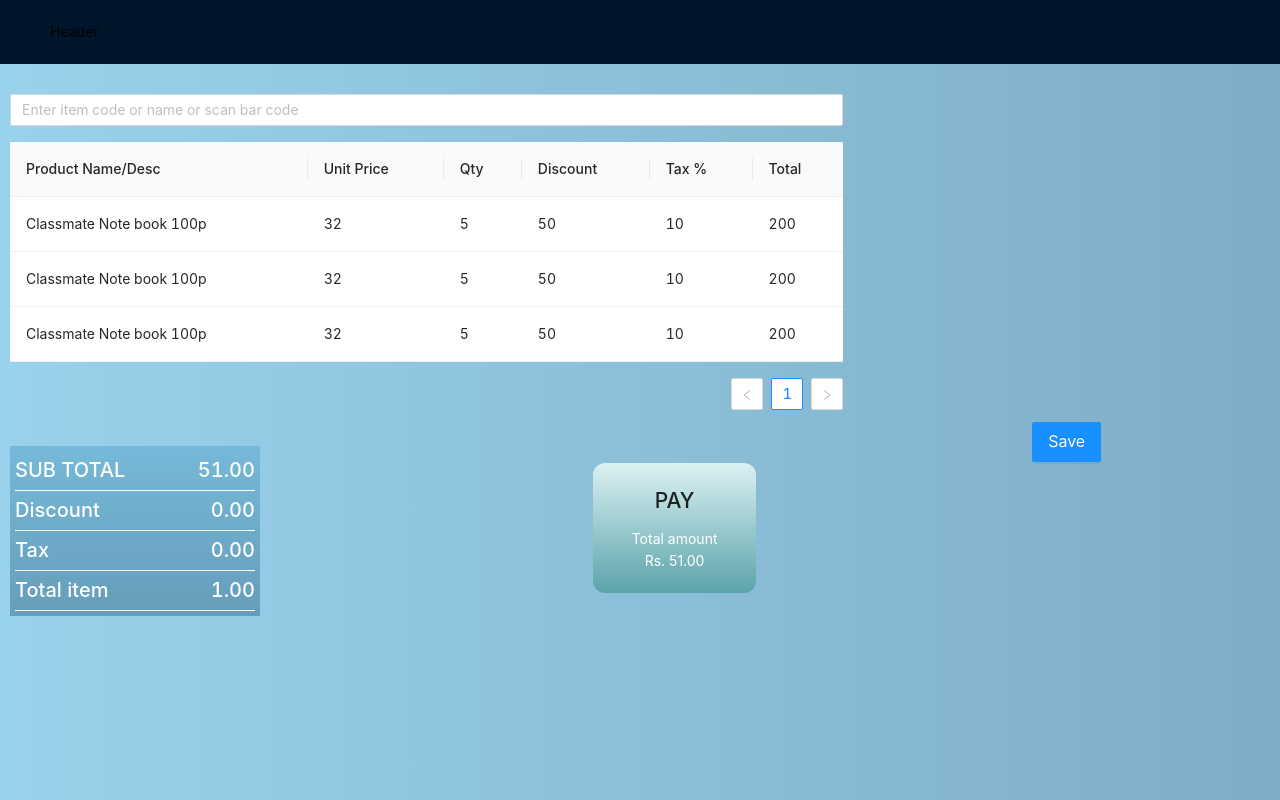
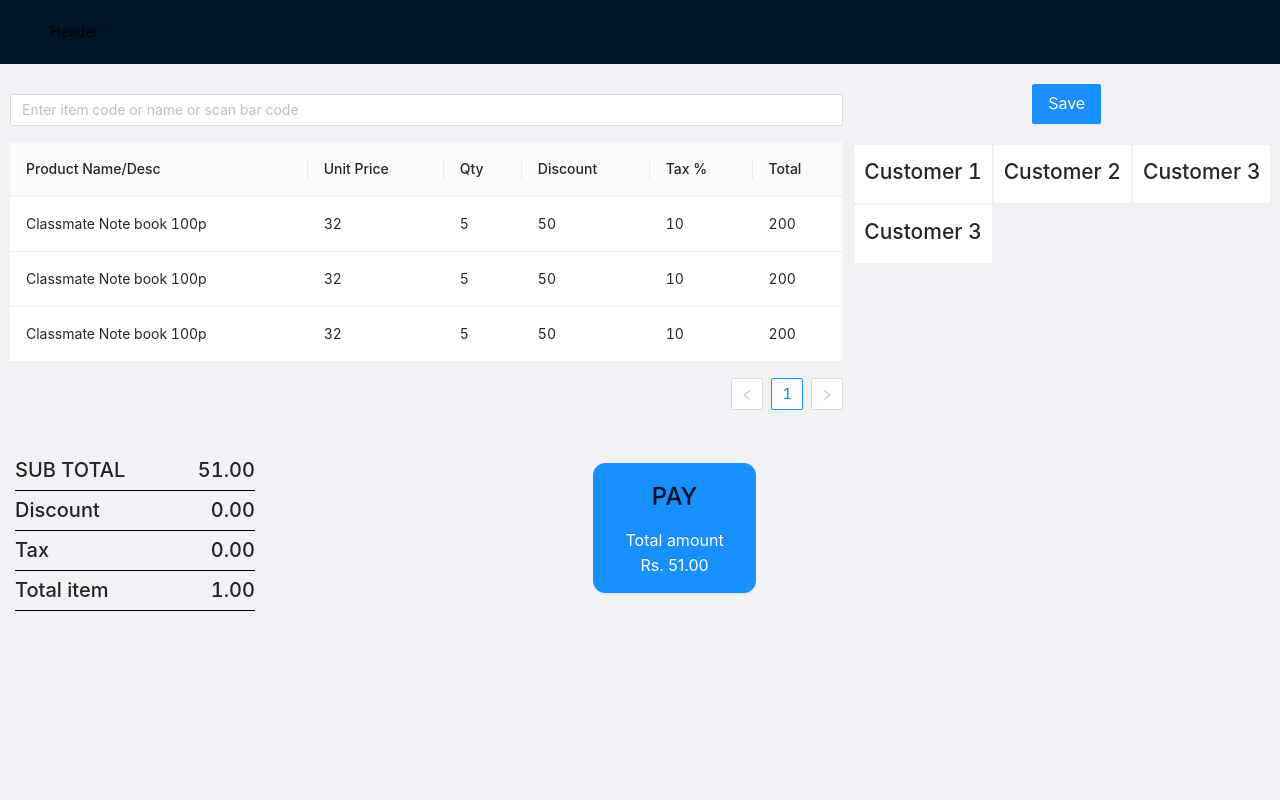
Before and after one commit to princekf/fiveby.one, a React (Create React App) app in the folder frontend/: page /sales in a window 1280 px wide. Built offline with nearby package versions, Linux system fonts and the light colour scheme.

Commit message:
Sales page background removal and purchase page initial commit

```diff
--- a/frontend/src/App.tsx
+++ b/frontend/src/App.tsx
@@ -5,7 +5,8 @@ import "./App.css";
 import LoginForm from "./components/login/LoginForm";
 import { isSessionValid, clearSession, getAuthHeaders } from "./session";
 import HomeContainer from "./components/home/HomeContainer";
-import Sales from "./components/sales/sales-create/sales";
+import Sales from "./components/sales/sales-create/Sales";
+import Purchase from "./components/purchase/Purchase";
 
 export interface AppState {
   email: string;
@@ -42,6 +43,9 @@ class App extends React.Component<{}, AppState> {
           </Route>
           <Route path="/sales">
             <Sales />
+          </Route>
+          <Route path="/purchase">
+            <Purchase />
           </Route>
         </Switch>
         {/*this.state.isLoggedIn ?
--- a/frontend/src/components/sales/sales-create/sales.tsx
+++ b/frontend/src/components/purchase/Purchase.tsx
@@ -1,36 +1,33 @@
-import React, { useState } from "react";
-import { Button, Form, Input, Checkbox, Spin, message, Table, Layout, Row, Col, AutoComplete } from "antd";
-import { SettingOutlined } from "@ant-design/icons";
-import "./Sales.css";
-import { string } from "prop-types";
+import React, { Component } from "react";
+import { Button, Table, Layout, Row, Col, AutoComplete } from "antd";
+// import { SettingOutlined } from "@ant-design/icons";
+// import "./Sales.css";
+// import { string } from "prop-types";
 
-const { Header, Footer, Sider, Content } = Layout;
+const { Header } = Layout;
 
 const dataSource = [
   {
     key: "1",
     name: "Classmate Note book 100p",
-    unit_price: 32,
+    rate: 32,
     quantity: 5,
-    discount: 50,
     tax: 10,
     total: 200,
   },
   {
     key: "2",
     name: "Classmate Note book 100p",
-    unit_price: 32,
+    rate: 32,
     quantity: 5,
-    discount: 50,
     tax: 10,
     total: 200,
   },
   {
     key: "3",
     name: "Classmate Note book 100p",
-    unit_price: 32,
+    rate: 32,
     quantity: 5,
-    discount: 50,
     tax: 10,
     total: 200,
   },
@@ -38,24 +35,19 @@ const dataSource = [
 
 const columns = [
   {
-    title: "Product Name/Desc",
+    title: "Name",
     dataIndex: "name",
     key: "name",
   },
   {
-    title: "Unit Price",
-    dataIndex: "unit_price",
-    key: "unit_price",
+    title: "Rate",
+    dataIndex: "rate",
+    key: "rate",
   },
   {
     title: "Qty",
     dataIndex: "quantity",
     key: "quantity",
-  },
-  {
-    title: "Discount",
-    dataIndex: "discount",
-    key: "discount",
   },
   {
     title: "Tax %",
@@ -81,13 +73,13 @@ const options = [
   },
 ];
 
-export class Sales extends React.Component {
+export class purchase extends Component {
   public render() {
     return (
       <Layout>
         <Header>Header</Header>
         <Row className="main_div">
-          <Col span={16} style={{ padding: "10px" }}>
+          <Col span={24} style={{ padding: "10px" }}>
             <div style={{ marginBottom: 16 }}>
               {/* <Input className="search_input" addonAfter={<SettingOutlined />} defaultValue="mysite" /> */}
               <AutoComplete
@@ -131,15 +123,15 @@ export class Sales extends React.Component {
               </div>
             </div>
           </Col>
-          <Col span={8} style={{ display: "flex" }}>
+          {/* <Col span={8} style={{ display: "flex" }}>
             <Button style={{ margin: "auto" }} type="primary" size={"large"}>
               Save
             </Button>
-          </Col>
+          </Col> */}
         </Row>
       </Layout>
     );
   }
 }
 
-export default Sales;
+export default purchase;
--- a/frontend/src/components/sales/sales-create/Sales.css
+++ b/frontend/src/components/sales/sales-create/Sales.css
@@ -2,7 +2,7 @@
   box-sizing: border-box;
   width: 100%;
   height: calc(100vh - 64px);
-  background-image: linear-gradient(to right, #99d2ec , #71a4c0e3);
+  /* background-image: linear-gradient(to right, #99d2ec , #71a4c0e3); */
   padding-top: 20px;
   display: flex;
   overflow: auto;
@@ -33,35 +33,35 @@
 }
 .total_cont {
   width: 30%;
-  background-image: linear-gradient(to bottom, #76b9d8, #669dba);
+  /* background-image: linear-gradient(to bottom, #76b9d8, #669dba); */
   /* height: 100%; */
   padding: 5px;
   box-sizing: border-box;
 }
 .subtotal {
   height: 40px;
-  border-bottom: 1px solid white;
+  border-bottom: 1px solid black;
   display: flex;
   align-items: center;
   justify-content: space-between;
 }
 .disc {
   height: 40px;
-  border-bottom: 1px solid white;
+  border-bottom: 1px solid black;
   display: flex;
   align-items: center;
   justify-content: space-between;
 }
 .tax {
   height: 40px;
-  border-bottom: 1px solid white;
+  border-bottom: 1px solid black;
   display: flex;
   align-items: center;
   justify-content: space-between;
 }
 .total_item {
   height: 40px;
-  border-bottom: 1px solid white;
+  border-bottom: 1px solid black;
   display: flex;
   align-items: center;
   justify-content: space-between;
@@ -69,7 +69,7 @@
 .total_heading {
   margin: 0;
   font-size: 20px;
-  color: white;
+  /* color: white; */
   text-align: left;
   justify-content: space-between;
 }
@@ -77,12 +77,17 @@
   width: 30%;
 }
 .pay_btn {
-  height: 130px;
+  height: 130px !important;
   width: 65%;
-  color: white;
+  /* color: white; */
   margin-top: 17px;
-  border-radius: 12px;
-  background: white;
+  border-radius: 12px !important;
+  /* background: white; */
   border: none;
-  background-image: linear-gradient(to bottom, #dcf1f3, #1a8088b8);
+  /* background-image: linear-gradient(to bottom, #dcf1f3, #1a8088b8); */
 }
+.card {
+  height: 60px;
+  margin: 0 7px;
+  cursor: pointer;
+}
--- /dev/null
+++ b/frontend/src/components/sales/sales-create/Sales.tsx
@@ -0,0 +1,161 @@
+import React, { useState } from "react";
+import { Button, Form, Input, Checkbox, Spin, message, Table, Layout, Row, Col, AutoComplete, Card } from "antd";
+import { SettingOutlined } from "@ant-design/icons";
+import "./Sales.css";
+import { string } from "prop-types";
+
+const { Header, Footer, Sider, Content } = Layout;
+
+const dataSource = [
+  {
+    key: "1",
+    name: "Classmate Note book 100p",
+    unit_price: 32,
+    quantity: 5,
+    discount: 50,
+    tax: 10,
+    total: 200,
+  },
+  {
+    key: "2",
+    name: "Classmate Note book 100p",
+    unit_price: 32,
+    quantity: 5,
+    discount: 50,
+    tax: 10,
+    total: 200,
+  },
+  {
+    key: "3",
+    name: "Classmate Note book 100p",
+    unit_price: 32,
+    quantity: 5,
+    discount: 50,
+    tax: 10,
+    total: 200,
+  },
+];
+
+const columns = [
+  {
+    title: "Product Name/Desc",
+    dataIndex: "name",
+    key: "name",
+  },
+  {
+    title: "Unit Price",
+    dataIndex: "unit_price",
+    key: "unit_price",
+  },
+  {
+    title: "Qty",
+    dataIndex: "quantity",
+    key: "quantity",
+  },
+  {
+    title: "Discount",
+    dataIndex: "discount",
+    key: "discount",
+  },
+  {
+    title: "Tax %",
+    dataIndex: "tax",
+    key: "tax",
+  },
+  {
+    title: "Total",
+    dataIndex: "total",
+    key: "total",
+  },
+];
+
+const options = [
+  {
+    value: "Burns Bay Road",
+  },
+  {
+    value: "Downing Street",
+  },
+  {
+    value: "Wall Street",
+  },
+];
+
+export class Sales extends React.Component {
+  public render() {
+    return (
+      <Layout>
+        <Header>Header</Header>
+        <Row className="main_div">
+          <Col span={16} style={{ padding: "10px" }}>
+            <div style={{ marginBottom: 16 }}>
+              {/* <Input className="search_input" addonAfter={<SettingOutlined />} defaultValue="mysite" /> */}
+              <AutoComplete
+                style={{
+                  width: "100%",
+                }}
+                options={options}
+                placeholder="Enter item code or name or scan bar code"
+                // filterOption={(inputValue, option) =>
+                //   option.value.toUpperCase().indexOf(inputValue.toUpperCase()) !== -1
+                // }
+              />
+            </div>
+            <Table dataSource={dataSource} columns={columns} />
+            <div className="last_cont">
+              <div className="total_cont">
+                <div className="subtotal">
+                  <h1 className="total_heading">SUB TOTAL </h1>
+                  <h1 className="total_heading">51.00</h1>
+                </div>
+                <div className="disc">
+                  <h1 className="total_heading">Discount </h1>
+                  <h1 className="total_heading">0.00</h1>
+                </div>
+                <div className="tax">
+                  <h1 className="total_heading">Tax </h1>
+                  <h1 className="total_heading"> 0.00</h1>
+                </div>
+                <div className="total_item">
+                  <h1 className="total_heading">Total item</h1>
+                  <h1 className="total_heading">1.00</h1>
+                </div>
+              </div>
+              <div className="button">
+                <Button className="pay_btn" type="primary" size={"large"}>
+                  <h1>PAY</h1>
+                  <span>Total amount</span>
+                  <br />
+                  <span>Rs. 51.00</span>
+                </Button>
+              </div>
+            </div>
+          </Col>
+          <Col span={8}>
+            <Row style={{ display: "flex", marginBottom: "20px" }}>
+              <Button style={{ margin: "auto" }} type="primary" size={"large"}>
+                Save
+              </Button>
+            </Row>
+            <Row>
+              <Card className="card" bodyStyle={{ padding: "10px" }}>
+                <h1>Customer 1</h1>
+              </Card>
+              <Card className="card" bodyStyle={{ padding: "10px" }}>
+                <h1>Customer 2</h1>
+              </Card>
+              <Card className="card" bodyStyle={{ padding: "10px" }}>
+                <h1>Customer 3</h1>
+              </Card>
+              <Card className="card" bodyStyle={{ padding: "10px" }}>
+                <h1>Customer 3</h1>
+              </Card>
+            </Row>
+          </Col>
+        </Row>
+      </Layout>
+    );
+  }
+}
+
+export default Sales;
```
Also changed, not shown: frontend/src/components/purchase/Purchase.css (added).
